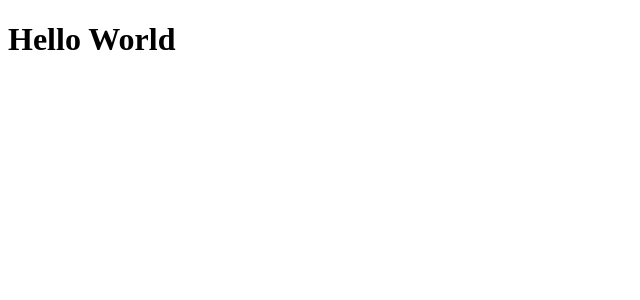
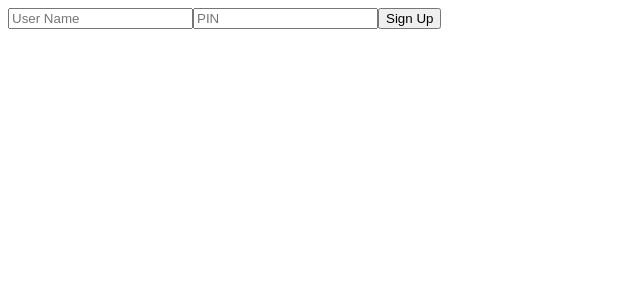
Before and after one commit to songs-about-humanity/sah-fe, a React app: page / in a window 1280 px wide. Shown: the top 300 px of the page, without its empty margins (0-640 px from the left). Built offline with nearby package versions, Linux system fonts and the light colour scheme.

Commit message:
renders sign up form in browser

```diff
--- a/src/components/App/App.jsx
+++ b/src/components/App/App.jsx
@@ -1,5 +1,8 @@
 import React from 'react';
+import SignUpForm from './SignUpForm/SignUpForm';
 
 export default function App() {
-  return <h1>Hello World</h1>;
+  return <>
+    <SignUpForm/>
+  </>;
 }
```
